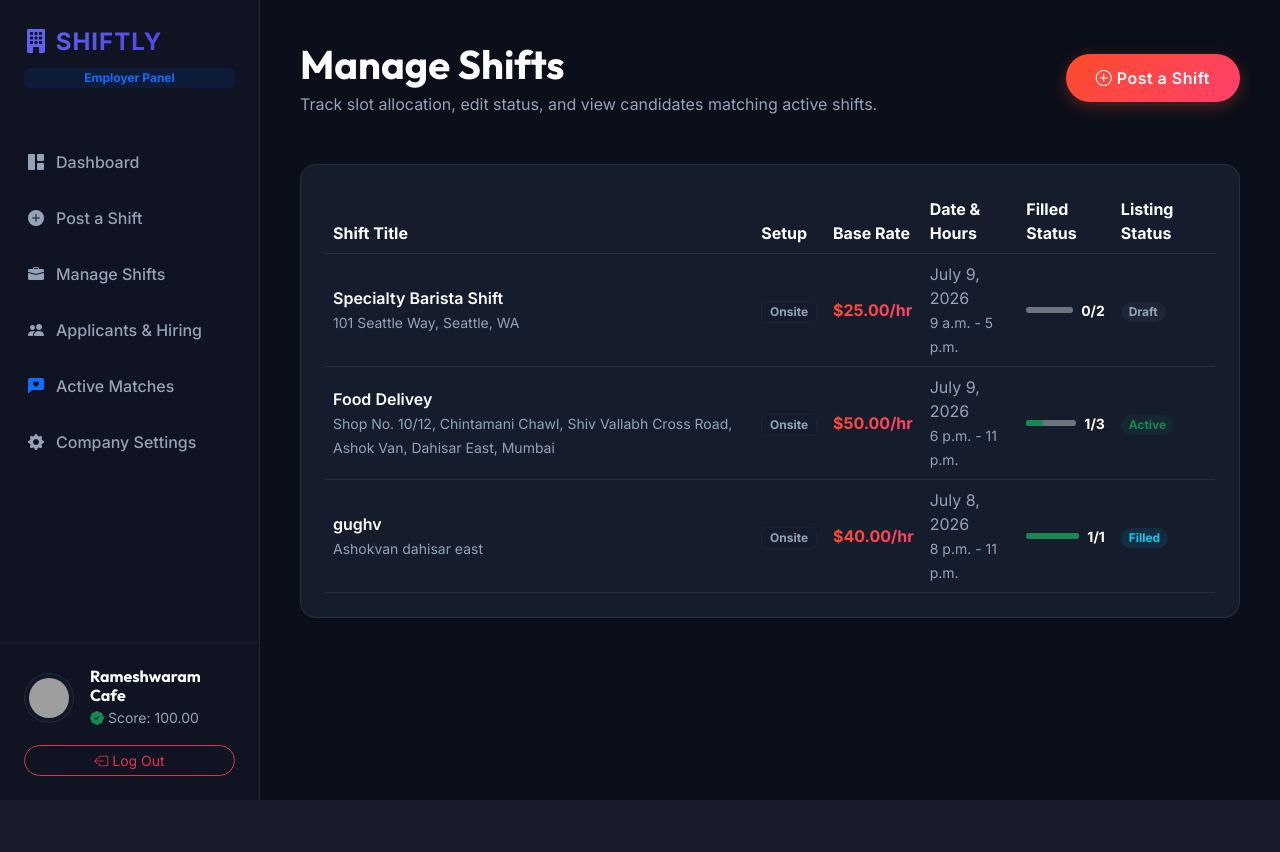
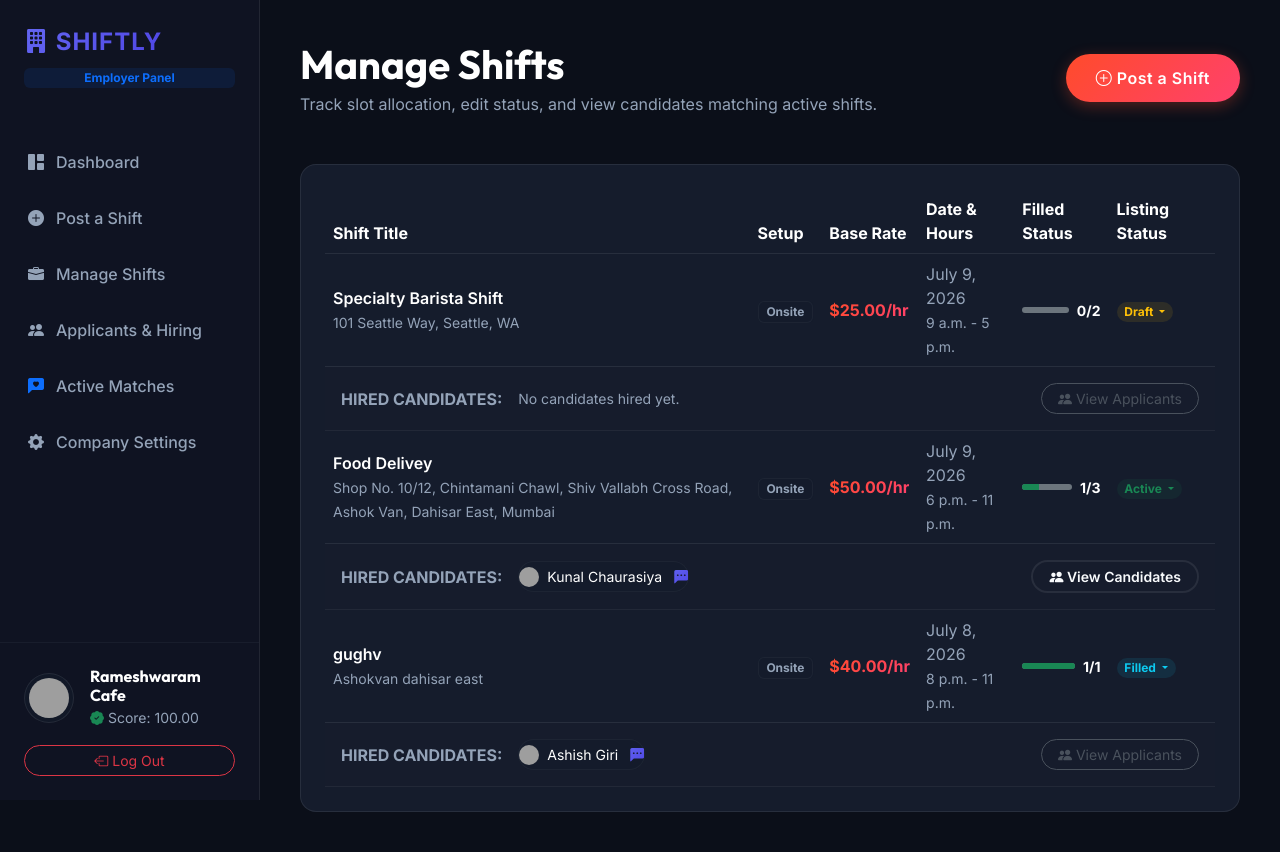
Before and after one commit to Vikash97600/SHIFTLY, a Django app: template templates/businesses/manage-jobs.html in a window 1280 px wide. Before the commit the page ends 800 px from the top, so only its background shows below. Run offline with Django 4.2, Linux system fonts and the light colour scheme; the template is opened without the code that fills it: values that come from a table or form of the project are taken from there, others are empty; data comes from the database, SQL or seed files in the repository; both versions use the stored data as it was after the commit; grey boxes are pictures that could not be loaded.

Commit message:
Fix business owner shift posting and shift management functionality

```diff
--- a/businesses/views.py
+++ b/businesses/views.py
@@ -108,7 +108,11 @@ class ApplicantManageView(BusinessRequiredMixin, ListView):
 
     def get_queryset(self):
         profile = get_object_or_404(BusinessProfile, user=self.request.user)
-        return JobApplication.objects.filter(job__business=profile).select_related('student', 'job').order_by('-created_at')
+        queryset = JobApplication.objects.filter(job__business=profile).select_related('student', 'job').order_by('-created_at')
+        job_id = self.request.GET.get('job_id')
+        if job_id:
+            queryset = queryset.filter(job_id=job_id)
+        return queryset
 
 
 class HireActionView(BusinessRequiredMixin, View):
--- a/jobs/forms.py
+++ b/jobs/forms.py
@@ -13,7 +13,6 @@ class JobPostingForm(forms.ModelForm):
             'latitude',
             'longitude',
             'base_pay',
-            'rate_type',
             'start_date',
             'end_date',
             'shift_start_time',
--- a/jobs/models.py
+++ b/jobs/models.py
@@ -43,6 +43,14 @@ class JobPosting(models.Model):
     def __str__(self):
         return f"{self.title} at {self.business.company_name}"
 
+    @property
+    def hired_matches(self):
+        return self.matches.filter(status='hired').select_related('student')
+
+    @property
+    def applied_candidates_count(self):
+        return self.applications.filter(status='applied').count()
+
 
 class JobRequiredSkill(models.Model):
     class Priority(models.TextChoices):
--- a/jobs/urls.py
+++ b/jobs/urls.py
@@ -1,7 +1,8 @@
 from django.urls import path
-from .views import JobPostView, JobManageView
+from .views import JobPostView, JobManageView, JobStatusUpdateView
 
 urlpatterns = [
     path('post/', JobPostView.as_view(), name='job_post'),
     path('manage/', JobManageView.as_view(), name='job_management'),
+    path('manage/<int:job_id>/status/', JobStatusUpdateView.as_view(), name='job_status_update'),
 ]
--- a/students/views.py
+++ b/students/views.py
@@ -48,7 +48,7 @@ class StudentDashboardView(StudentRequiredMixin, TemplateView):
         completed_shifts = Earning.objects.filter(student=profile, payment_status='released').count()
         total_earnings = sum(e.net_amount for e in Earning.objects.filter(student=profile, payment_status='released'))
         active_apps = JobApplication.objects.filter(student=profile).exclude(status__in=['accepted', 'rejected', 'withdrawn']).count()
-        matches_count = Match.objects.filter(student=profile, status='active').count()
+        matches_count = Match.objects.filter(student=profile, status__in=['active', 'hired']).count()
 
         # Recommended Jobs (Active job postings that the student hasn't swiped on yet)
         swiped_job_ids = Swipe.objects.filter(student=profile).values_list('job_id', flat=True)
--- a/templates/businesses/manage-jobs.html
+++ b/templates/businesses/manage-jobs.html
@@ -54,15 +54,74 @@
                                     </div>
                                 </td>
                                 <td>
-                                    <span class="badge
-                                        {% if job.status == 'active' %}bg-success
-                                        {% elif job.status == 'filled' %}bg-info
-                                        {% else %}bg-secondary{% endif %}
-                                        bg-opacity-10
-                                        text-{% if job.status == 'active' %}success{% elif job.status == 'filled' %}info{% else %}secondary{% endif %}
-                                        px-2.5 py-1.5 rounded-pill">
-                                        {{ job.status|capfirst }}
-                                    </span>
+                                    <div class="dropdown">
+                                        <button class="badge
+                                            {% if job.status == 'active' %}bg-success text-success
+                                            {% elif job.status == 'filled' %}bg-info text-info
+                                            {% elif job.status == 'archived' %}bg-secondary text-secondary
+                                            {% elif job.status == 'cancelled' %}bg-danger text-danger
+                                            {% else %}bg-warning text-warning{% endif %}
+                                            bg-opacity-10
+                                            px-2.5 py-1.5 rounded-pill border-0 dropdown-toggle"
+                                            type="button"
+                                            data-bs-toggle="dropdown"
+                                            aria-expanded="false">
+                                            {{ job.status|capfirst }}
+                                        </button>
+                                        <ul class="dropdown-menu dropdown-menu-dark dropdown-menu-end border border-secondary border-opacity-20 rounded-3">
+                                            <li><h6 class="dropdown-header text-muted small">Change Status</h6></li>
+                                            {% for status_val, status_label in job.JobStatus.choices %}
+                                                <li>
+                                                    <form action="{% url 'job_status_update' job.id %}" method="POST" class="m-0">
+                                                        {% csrf_token %}
+                                                        <input type="hidden" name="status" value="{{ status_val }}">
+                                                        <button type="submit" class="dropdown-item small {% if job.status == status_val %}active{% endif %}">
+                                                            {{ status_label }}
+                                                        </button>
+                                                    </form>
+                                                </li>
+                                            {% endfor %}
+                                        </ul>
+                                    </div>
+                                </td>
+                            </tr>
+                            <tr style="border-bottom: 1px solid rgba(255, 255, 255, 0.05);">
+                                <td colspan="6" class="p-3 bg-dark bg-opacity-10">
+                                    <div class="d-flex flex-wrap justify-content-between align-items-center gap-3">
+                                        <!-- Slot Allocation (Hired Candidates) -->
+                                        <div class="d-flex align-items-center gap-3 flex-grow-1">
+                                            <div class="text-xs text-muted fw-bold text-uppercase tracking-wider">Hired Candidates:</div>
+                                            <div class="d-flex flex-wrap gap-2">
+                                                {% if job.hired_matches %}
+                                                    {% for match in job.hired_matches %}
+                                                        <div class="d-inline-flex align-items-center gap-2 bg-glass border border-secondary border-opacity-10 rounded-pill px-2.5 py-1 small">
+                                                            <img src="{{ match.student.profile_picture_url|default:'https://images.unsplash.com/photo-1534528741775-53994a69daeb?auto=format&fit=crop&w=150&q=80' }}" class="rounded-circle" style="width: 20px; height: 20px; object-fit: cover;">
+                                                            <span class="text-white">{{ match.student.first_name }} {{ match.student.last_name }}</span>
+                                                            <a href="{% url 'business_matches' %}" class="text-gradient-indigo" title="Chat with Candidate"><i class="bi bi-chat-left-dots-fill ms-1"></i></a>
+                                                        </div>
+                                                    {% endfor %}
+                                                {% else %}
+                                                    <span class="text-muted small italic">No candidates hired yet.</span>
+                                                {% endif %}
+                                            </div>
+                                        </div>
+
+                                        <!-- View Candidates Button (Candidate Discovery) -->
+                                        <div>
+                                            {% if job.status == 'active' %}
+                                                <a href="{% url 'business_applicants' %}?job_id={{ job.id }}" class="btn btn-premium-outline btn-sm rounded-pill py-1 px-3">
+                                                    <i class="bi bi-people-fill"></i> View Candidates
+                                                    {% if job.applied_candidates_count > 0 %}
+                                                        <span class="badge bg-danger ms-1">{{ job.applied_candidates_count }}</span>
+                                                    {% endif %}
+                                                </a>
+                                            {% else %}
+                                                <a href="{% url 'business_applicants' %}?job_id={{ job.id }}" class="btn btn-outline-secondary btn-sm rounded-pill py-1 px-3" style="opacity: 0.6;">
+                                                    <i class="bi bi-people-fill"></i> View Applicants
+                                                </a>
+                                            {% endif %}
+                                        </div>
+                                    </div>
                                 </td>
                             </tr>
                         {% endfor %}
```
Also changed, not shown: jobs/views.py (+17 -0 lines), matches/views.py (+4 -4 lines), db.sqlite3, media/chat_uploads/4ab525f4949845f7bad9f0b198b74574.jpg (added).
